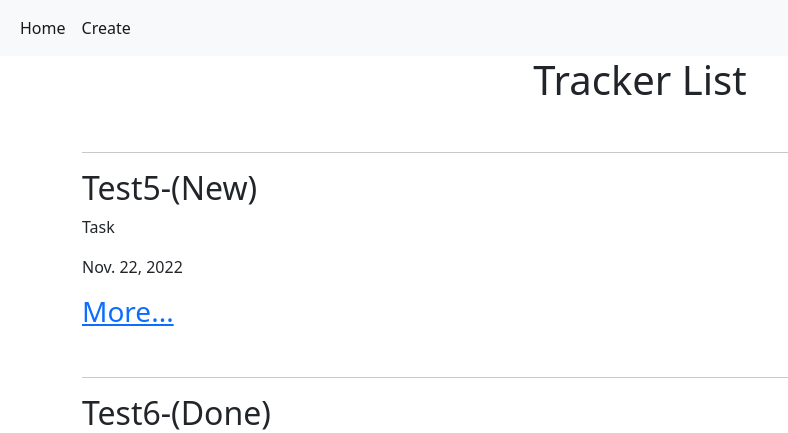
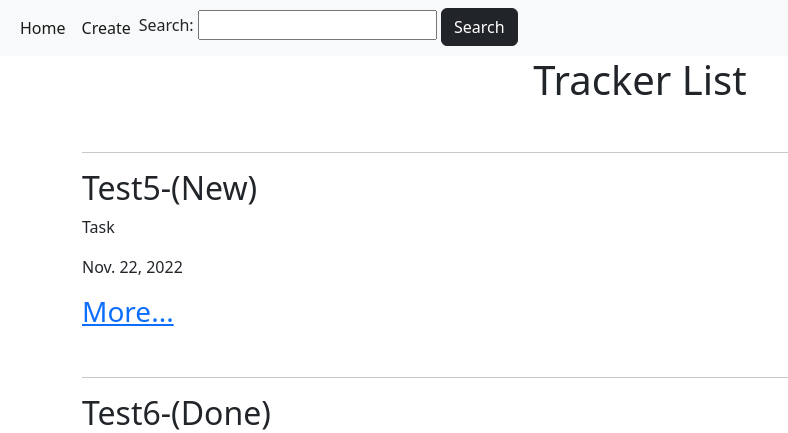
Before and after one commit to Ray888Ray/hw50, a Django app: page / in a window 1280 px wide. Shown: the top 433 px of the page, without its empty margins (0-788 px from the left). Run offline with Django 4.2, Linux system fonts and the light colour scheme; data comes from the database, SQL or seed files in the repository.

Commit message:
index.html now include pagination and seacrh

```diff
--- a/source/webapp/templates/index.html
+++ b/source/webapp/templates/index.html
@@ -1,11 +1,20 @@
 {% extends 'base.html' %}
 {% block menu %}
-<li class="nav-item">
-  <a class="nav-link active" href="{% url 'add' %}">Create</a>
-</li>
+
+    <li class="nav-item">
+        <a class="nav-link active" href="{% url 'add' %}">Create</a>
+    </li>
+
+    <li class="nav-item">
+        {% include 'partial/simple_search.html' %}
+    </li>
+
 {% endblock %}
+
 {% block content %}
+
     <h1 class="text-center" >Tracker List</h1><br/><hr>
+
     {% for tracker in trackers %}
         <h2>{{ tracker.short_description }}-({{ tracker.status }})</h2>
         <p>{% for t in tracker.type.all %}{{ t}}{% if not forloop.last %}, {% endif %}{% endfor %}</p>
@@ -13,4 +22,9 @@
         <h3><a href="{% url 'info' tracker.pk %}">More...</a></h3><br/>
         <hr>
     {% endfor %}
+
+    {% if is_paginated %}
+        {% include 'partial/pagination.html' %}
+    {% endif %}
+
 {% endblock %}
```
